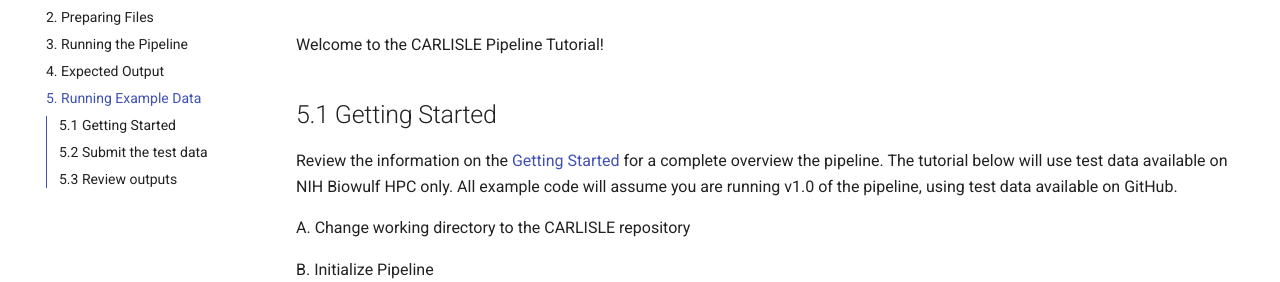
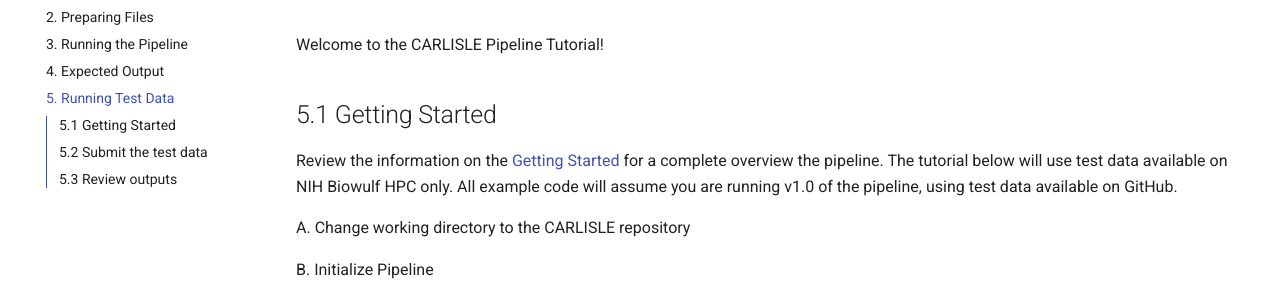
Before and after one commit to CCBR/CARLISLE, an MkDocs documentation site: the page built from docs/user-guide/test-info.md, in a window 1280 px wide. Shown: the part 196-478 px from the top of the page. Built offline with MkDocs 1.6.1 and Material for MkDocs 9.7.7, drawn with Linux system fonts in a browser that asks for light colours; comment, search, counter and statistics services are not loaded; the version menu is left out.

Commit message:
rename test section

```diff
--- a/mkdocs.yml
+++ b/mkdocs.yml
@@ -99,7 +99,7 @@
     - 2. Preparing Files: user-guide/preparing-files.md
     - 3. Running the Pipeline: user-guide/run.md
     - 4. Expected Output: user-guide/output.md
-    - 5. Running Example Data: user-guide/test-info.md
+    - 5. Running Test Data: user-guide/test-info.md
   - FAQ:
     - Troubleshooting: user-guide/troubleshooting.md
     - Contributions: user-guide/contributions.md
```
